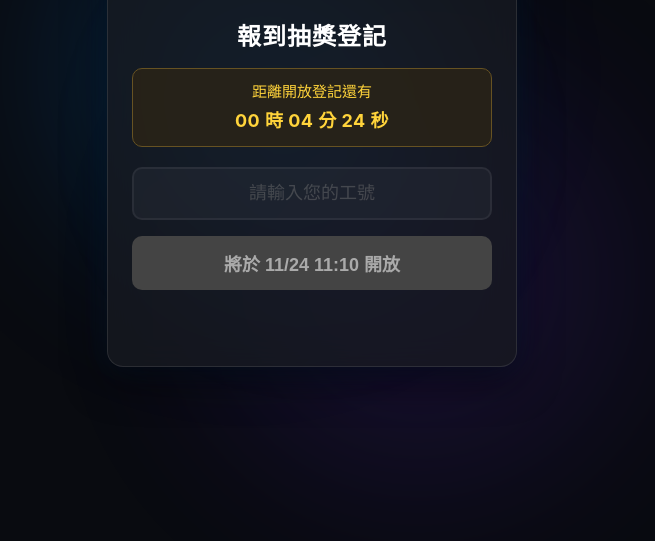
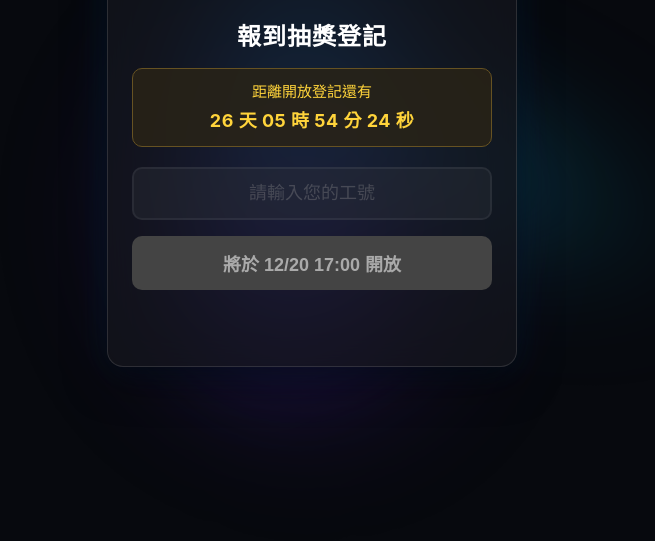
Before and after one commit to jaes0317-cmd/lottery-checkin, a plain HTML site: page index.html in a window 1280 px wide. Shown: the part 259-800 px from the top of the page, without its empty margins (328-983 px from the left). Drawn offline with Linux system fonts and the light colour scheme.

Commit message:
Add files via upload

```diff
--- a/index.html
+++ b/index.html
@@ -7,7 +7,7 @@
   <style>
     body {
       font-family: -apple-system, BlinkMacSystemFont, "Segoe UI", Roboto, sans-serif;
-      background-color: #090b10;
+      background-color: #07090e;
       color: #ffffff;
       display: flex;
       justify-content: center;
@@ -20,6 +20,7 @@
       position: relative;
     }
 
+    /* === 強化版動態神祕煙霧層 === */
     .fog-container {
       position: fixed;
       inset: 0;
@@ -30,72 +31,79 @@
 
     .fog-blob {
       position: absolute;
-      border-radius: 50%;
-      filter: blur(70px);
-      opacity: 0.45;
+      filter: blur(48px);
       will-change: transform, opacity;
+      mix-blend-mode: screen; /* 讓煙霧重疊時產生自然發光層次 */
     }
 
+    /* 煙霧 1：台達科技藍（不規則形狀，大範圍順時針翻湧） */
     .fog-1 {
-      width: 480px;
-      height: 480px;
-      background: radial-gradient(circle, rgba(0, 140, 255, 0.55) 0%, rgba(0, 60, 140, 0) 70%);
+      width: 460px;
+      height: 300px;
+      border-radius: 40% 60% 70% 30% / 40% 50% 60% 50%;
+      background: radial-gradient(ellipse at center, rgba(0, 150, 255, 0.7) 0%, rgba(0, 80, 180, 0.25) 50%, rgba(0, 0, 0, 0) 75%);
       top: 50%;
       left: 50%;
-      margin-top: -320px;
-      margin-left: -340px;
-      animation: drift1 14s ease-in-out infinite alternate;
+      margin-top: -220px;
+      margin-left: -280px;
+      animation: swirl1 7s ease-in-out infinite alternate;
     }
 
+    /* 煙霧 2：神祕靛紫（逆時針繞著卡片右下與左上流動） */
     .fog-2 {
-      width: 520px;
-      height: 520px;
-      background: radial-gradient(circle, rgba(115, 45, 255, 0.45) 0%, rgba(40, 10, 90, 0) 70%);
+      width: 500px;
+      height: 320px;
+      border-radius: 60% 40% 30% 70% / 60% 30% 70% 40%;
+      background: radial-gradient(ellipse at center, rgba(130, 50, 255, 0.65) 0%, rgba(65, 20, 150, 0.25) 50%, rgba(0, 0, 0, 0) 75%);
       top: 50%;
       left: 50%;
-      margin-top: -120px;
-      margin-left: -140px;
-      animation: drift2 18s ease-in-out infinite alternate;
+      margin-top: -100px;
+      margin-left: -180px;
+      animation: swirl2 8.5s ease-in-out infinite alternate;
     }
 
+    /* 煙霧 3：冷冽青霧（快速橫向飄移掃過背景） */
     .fog-3 {
-      width: 400px;
-      height: 400px;
-      background: radial-gradient(circle, rgba(0, 210, 230, 0.35) 0%, rgba(0, 100, 120, 0) 70%);
+      width: 560px;
+      height: 220px;
+      border-radius: 50%;
+      background: radial-gradient(ellipse at center, rgba(0, 225, 255, 0.5) 0%, rgba(0, 120, 160, 0.15) 55%, rgba(0, 0, 0, 0) 75%);
       top: 50%;
       left: 50%;
-      margin-top: -200px;
-      margin-left: -200px;
-      animation: drift3 11s ease-in-out infinite alternate;
+      margin-top: -110px;
+      margin-left: -280px;
+      animation: sweep 6s ease-in-out infinite alternate;
     }
 
-    @keyframes drift1 {
-      0%   { transform: translate3d(-40px, -30px, 0) scale(0.95); opacity: 0.38; }
-      50%  { transform: translate3d(50px, 20px, 0) scale(1.15);  opacity: 0.55; }
-      100% { transform: translate3d(-20px, 50px, 0) scale(1.0);  opacity: 0.42; }
+    @keyframes swirl1 {
+      0%   { transform: translate3d(-110px, -80px, 0) rotate(0deg) scale(0.9, 1.1);   opacity: 0.55; }
+      50%  { transform: translate3d(80px, -20px, 0) rotate(75deg) scale(1.25, 0.9);  opacity: 0.85; }
+      100% { transform: translate3d(-40px, 100px, 0) rotate(140deg) scale(1.0, 1.2); opacity: 0.6; }
     }
 
-    @keyframes drift2 {
-      0%   { transform: translate3d(40px, 30px, 0) scale(1.05);   opacity: 0.35; }
-      50%  { transform: translate3d(-50px, -25px, 0) scale(1.2); opacity: 0.52; }
-      100% { transform: translate3d(25px, -45px, 0) scale(0.95); opacity: 0.40; }
+    @keyframes swirl2 {
+      0%   { transform: translate3d(110px, 80px, 0) rotate(0deg) scale(1.1, 0.9);     opacity: 0.5; }
+      50%  { transform: translate3d(-90px, 30px, 0) rotate(-80deg) scale(0.95, 1.25); opacity: 0.8; }
+      100% { transform: translate3d(50px, -110px, 0) rotate(-150deg) scale(1.2, 1.0); opacity: 0.55; }
     }
 
-    @keyframes drift3 {
-      0%   { transform: translate3d(0, 20px, 0) scale(0.85);     opacity: 0.25; }
-      100% { transform: translate3d(0, -20px, 0) scale(1.25);    opacity: 0.48; }
+    @keyframes sweep {
+      0%   { transform: translate3d(-160px, 40px, 0) rotate(-15deg) scaleX(0.9); opacity: 0.35; }
+      50%  { transform: translate3d(0px, -50px, 0) rotate(10deg) scaleX(1.3);    opacity: 0.7; }
+      100% { transform: translate3d(160px, 30px, 0) rotate(25deg) scaleX(0.95);  opacity: 0.4; }
     }
 
+    /* === 主卡片（毛玻璃微光質感） === */
     .card {
       position: relative;
       z-index: 1;
-      background: rgba(24, 26, 32, 0.78);
+      background: rgba(20, 22, 28, 0.76);
       backdrop-filter: blur(18px);
       -webkit-backdrop-filter: blur(18px);
-      border: 1px solid rgba(255, 255, 255, 0.1);
+      border: 1px solid rgba(255, 255, 255, 0.12);
       padding: 32px 24px;
       border-radius: 16px;
-      box-shadow: 0 12px 40px rgba(0, 0, 0, 0.6), 0 0 30px rgba(0, 140, 255, 0.12);
+      box-shadow: 0 12px 40px rgba(0, 0, 0, 0.65), 0 0 35px rgba(0, 140, 255, 0.15);
       width: 100%;
       max-width: 360px;
       text-align: center;
@@ -184,7 +192,7 @@
   </style>
 </head>
 <body>
-
+  <!-- 強化版動態神祕煙霧層 -->
   <div class="fog-container">
     <div class="fog-blob fog-1"></div>
     <div class="fog-blob fog-2"></div>
@@ -213,9 +221,9 @@
     const SUPABASE_URL = 'https://rsvdpldicrzpfajpugzl.supabase.co';
     const SUPABASE_PUBLISHABLE_KEY = 'sb_publishable_hfNnuojQhFjjAvG4D1XwEA_Sj6iaZ4c';
 
-    // 設定開放時間 Supabase SQL
-    const OPEN_TIME = new Date('2026-11-24T11:10:00+08:00');
-    const OPEN_TIME_TEXT = '11/24 11:10';
+    // ★ 設定開放時間（請與 Supabase SQL 設定一致）
+    const OPEN_TIME = new Date('2026-12-20T17:00:00+08:00');
+    const OPEN_TIME_TEXT = '12/20 17:00';
 
     const inputEl = document.getElementById('empId');
     const btnEl = document.getElementById('submitBtn');
```
